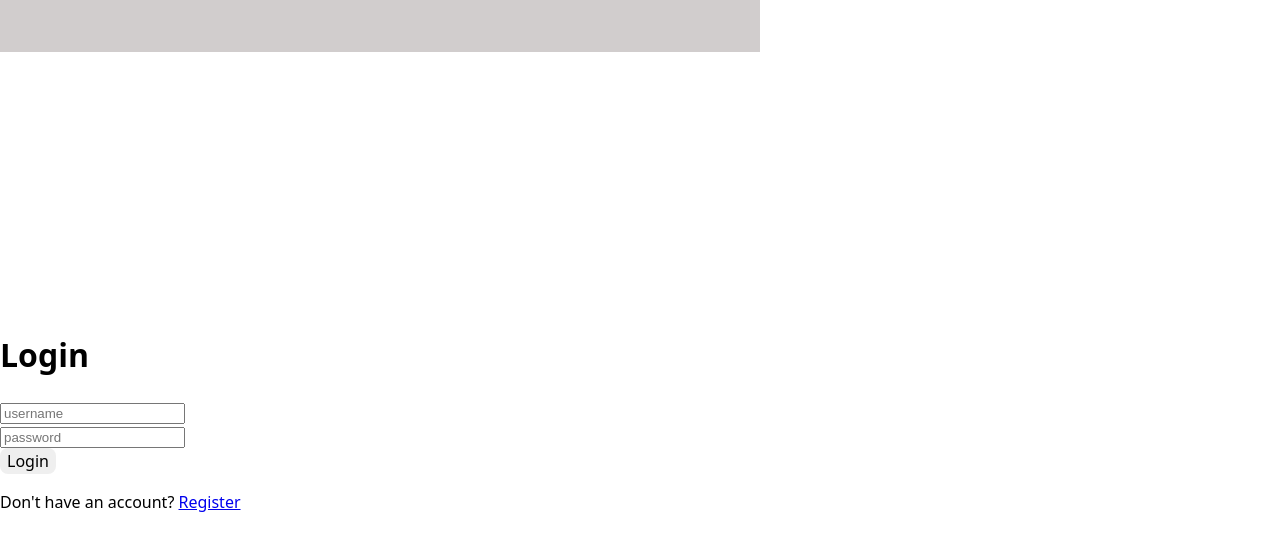
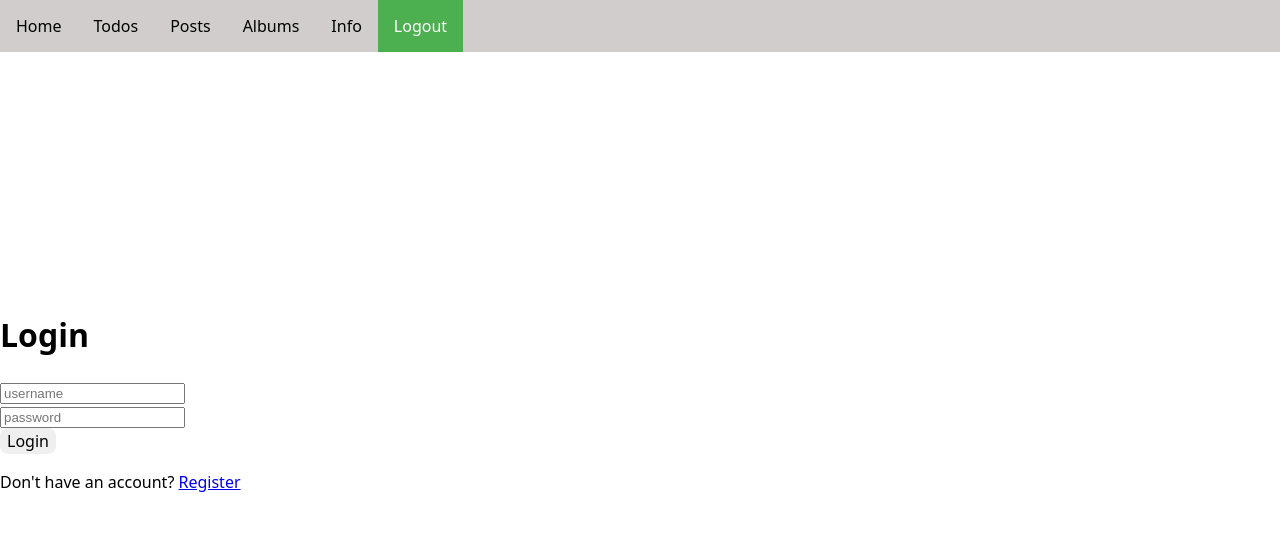
Before and after one commit to tehilabenmoshe/full_stack_project5, a React (Vite) app in the folder project5/: page /login in a window 1280 px wide. Shown: the top 550 px of the page. Built offline with nearby package versions, Linux system fonts and the light colour scheme; sample sign-in values are in the browser's storage; a web font is replaced by a local one.

Commit message:
fix problem

```diff
--- a/project5/src/App.css
+++ b/project5/src/App.css
@@ -41,7 +41,7 @@ button {
     overflow: hidden;
     position: fixed;
     top: 0;
-    z-index: 10;
+    z-index: 5;
 }
 
 .navbar a {
@@ -51,6 +51,7 @@ button {
     text-align: center;
     padding: 14px 16px;
     text-decoration: none;
+
 }
 
 .navbar a.active {
--- a/project5/src/App.jsx
+++ b/project5/src/App.jsx
@@ -28,7 +28,7 @@ function App() {
   }, [user]);
 
   return (
-    <div className="app">
+    <div>
       {user && <Navbar setUser={setUser} />}
       <Routes >
         <Route path="/login" element={<Login setUser={setUser} />} />
```
